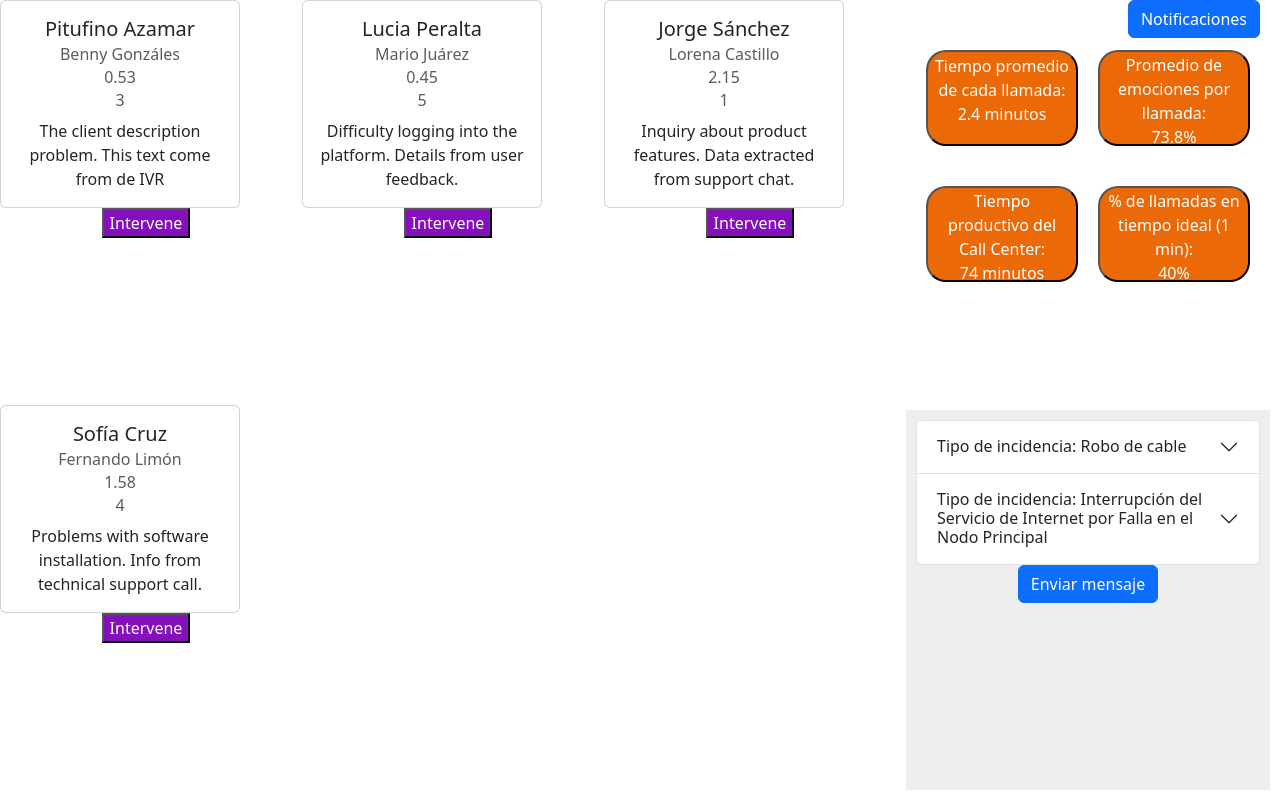
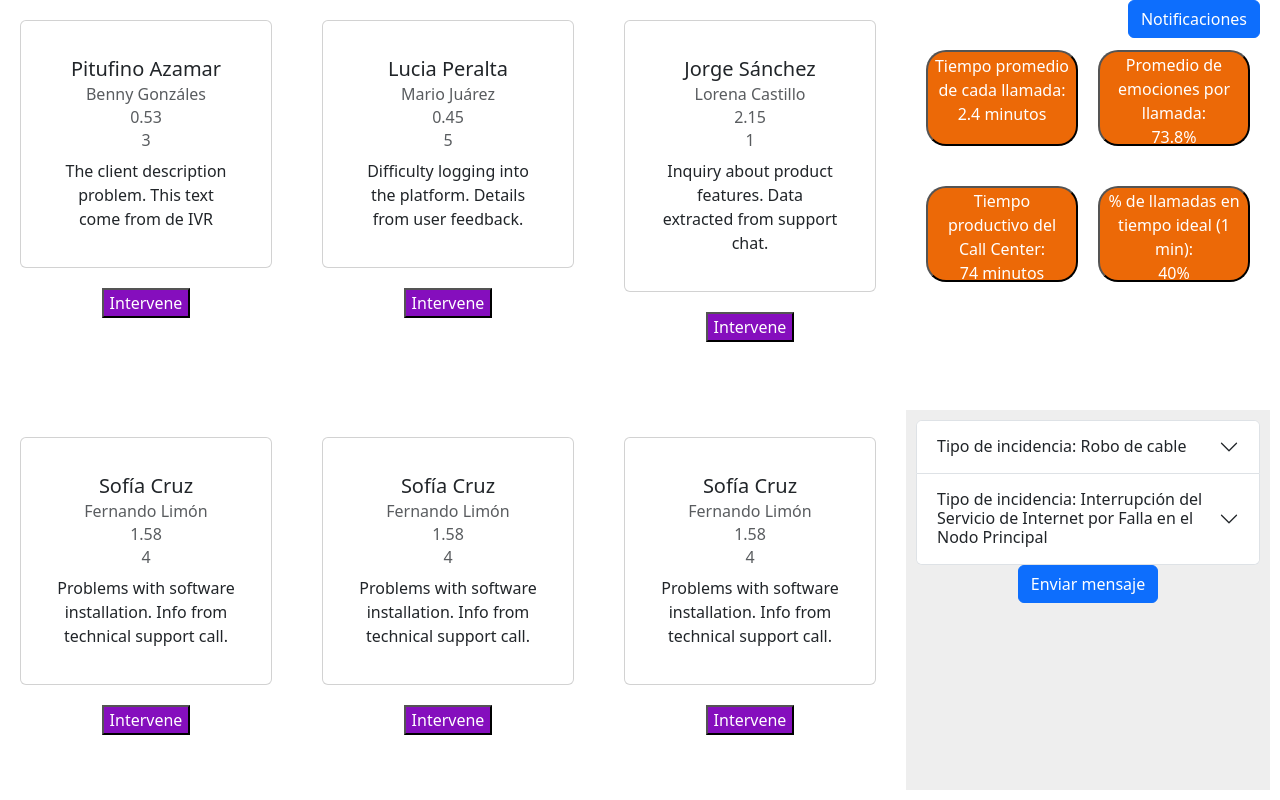
Before and after one commit to Bernardo0173/supint, a React (Create React App) app: page / in a window 1280 px wide. Built offline with nearby package versions, Linux system fonts and the light colour scheme.

Commit message:
Las tarjetas ya son visibles de forma bella

```diff
--- a/src/components/MainScreen.js
+++ b/src/components/MainScreen.js
@@ -1,5 +1,5 @@
 import React from "react";
-import "../styles/emotionalstyles.css";
+import "../styles/emotionalStyles.css";
 import "../styles/mainScreen.css"; // Asegúrate de tener este archivo CSS en la misma carpeta
 import Stats from './Stats';
 import NotificationsOffCanvas from './NotificationsOffCanvas';
@@ -13,6 +13,8 @@ const MainScreen = () => {
     { name: "Lucia Peralta", client: "Mario Juárez", callTime: "0.45", problemsSolved: 5, description: "Difficulty logging into the platform. Details from user feedback.", style: "resting" },
     { name: "Jorge Sánchez", client: "Lorena Castillo", callTime: "2.15", problemsSolved: 1, description: "Inquiry about product features. Data extracted from support chat.", style: "warning" },
     { name: "Sofía Cruz", client: "Fernando Limón", callTime: "1.58", problemsSolved: 4, description: "Problems with software installation. Info from technical support call.", style: "danger" },
+    { name: "Sofía Cruz", client: "Fernando Limón", callTime: "1.58", problemsSolved: 4, description: "Problems with software installation. Info from technical support call.", style: "danger" },
+    { name: "Sofía Cruz", client: "Fernando Limón", callTime: "1.58", problemsSolved: 4, description: "Problems with software installation. Info from technical support call.", style: "danger" }
     ];
 
   return (
@@ -27,7 +29,7 @@ const MainScreen = () => {
           Subtitle3= {agent.problemsSolved}
           Text1={agent.description}
           Additional1={agent.additionalInfo}
-          style={agent.style}
+          cardStyle={agent.style}
           />
         ))}
       </div>
--- a/src/components/MoreInfo.jsx
+++ b/src/components/MoreInfo.jsx
@@ -21,7 +21,7 @@ const MoreInfo = (props) => {
 
   return (
     <div>
-      <Card style={{ width: "15rem" }} className={props.cardStyle} onClick={getInfo}>
+      <Card className={props.cardStyle} onClick={getInfo}>
         <Card.Body>
           <Card.Title>{props.Title}</Card.Title>
           <Card.Subtitle className="mb-2 text-muted"> {props.Subtitle1} </Card.Subtitle>
--- a/src/components/generativemain.jsx
+++ b/src/components/generativeMainScreen.jsx
@@ -5,10 +5,9 @@ import Stats from "./Stats";
 import NotificationsOffCanvas from "./NotificationsOffCanvas";
 import ValInc from "./ValInc";
 import ButPopMens from "./ButPopMens";
-import AgenteCard from "./Card";
 import MoreInfo from "./MoreInfo";
 
-const generativemain = () => {
+const generativeMainScreen = () => {
   const [agenteNuevo, setAgenteNuevo] = useState([]);
   const [agentUrl, setAgentUrl] = useState(
     "http://127.0.0.1:8080/llamada/llamadasAgentes"
@@ -91,4 +90,4 @@ const generativemain = () => {
   );
 };
 
-export default generativemain;
+export default generativeMainScreen;
--- a/src/styles/emotionalstyles.css
+++ b/src/styles/emotionalstyles.css
@@ -2,7 +2,7 @@
 .fine,
 .warning,
 .resting {
-  border: 8px solid black;
+  border: 2px solid black;
   border-radius: 20px;
   margin: 20px;
   width: auto; /* Aumentamos el ancho para permitir más espacio */
```
